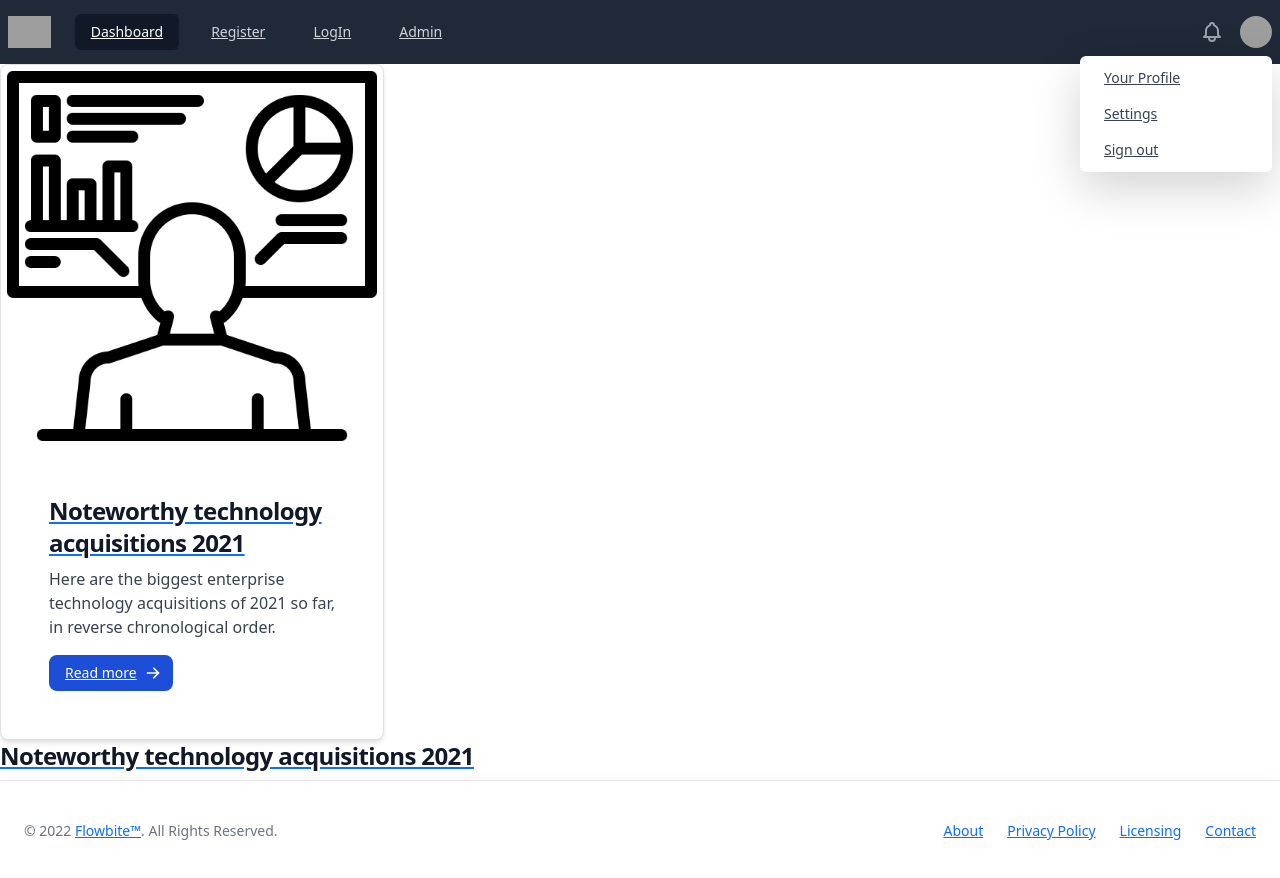
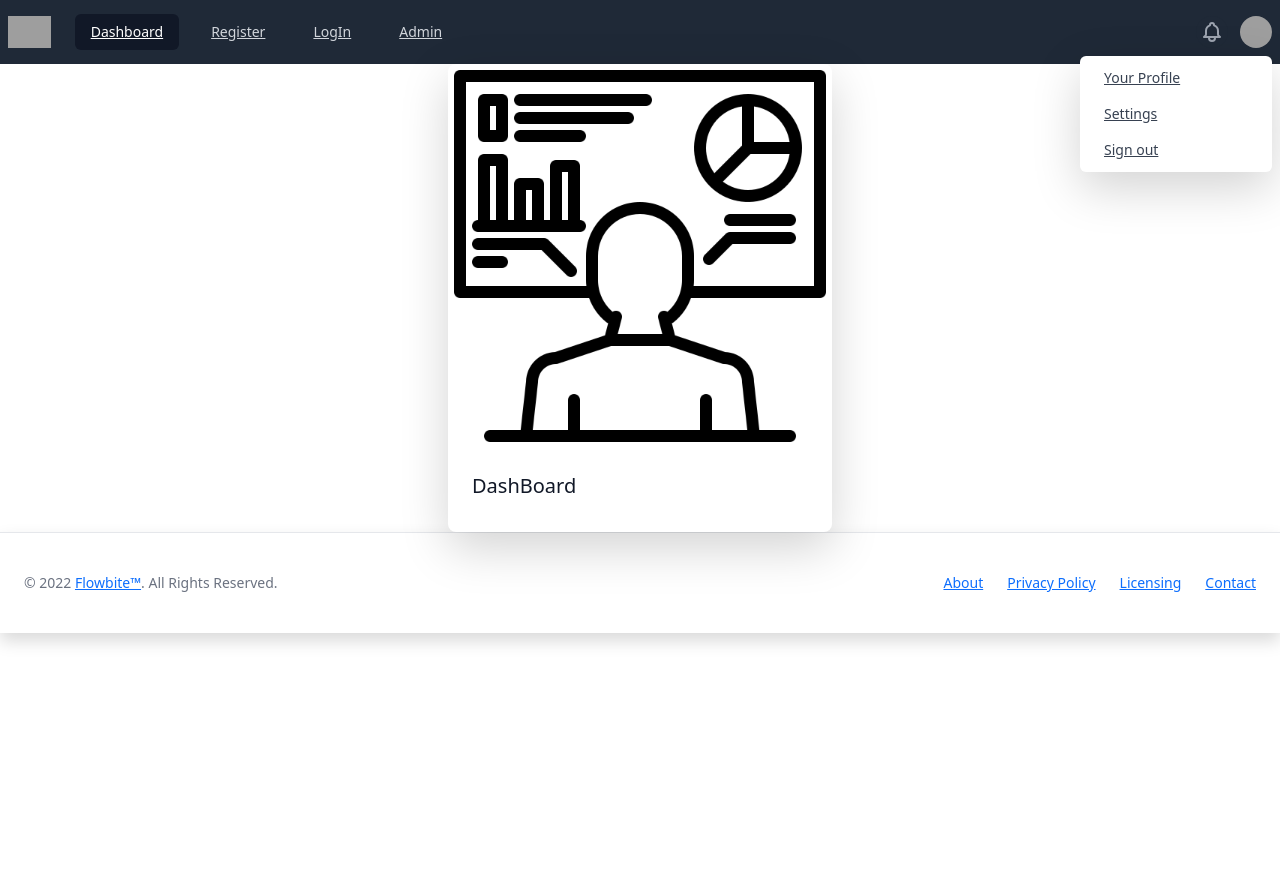
Before and after one commit to lamba-adi/project1, an Angular app: page / in a window 1280 px wide. Shown: the top 878 px of the page. After the commit the page ends 800 px from the top, so only its background shows below. Built offline with nearby package versions, Linux system fonts and the light colour scheme; grey boxes are pictures that could not be loaded.

Commit message:
Update mainwindow.component.html

```diff
--- a/src/app/components/mainwindow/mainwindow.component.html
+++ b/src/app/components/mainwindow/mainwindow.component.html
@@ -1,29 +1,10 @@
-<!--<div class="flex justify-center" routerLink="/LogIn">
+<div class="flex justify-center" routerLink="/DashBoard">
     <div class="rounded-lg shadow-lg bg-white max-w-sm" >
-      <a href="#!" data-mdb-ripple="true" data-mdb-ripple-color="light">
+      <a data-mdb-ripple="true" data-mdb-ripple-color="light">
         <img class="rounded-t-lg" src="../../../assets/DashBoard.png" alt=""/>
       </a>
       <div class="p-6">
         <h5 class="text-gray-900 text-xl font-medium mb-2 justify-center">DashBoard</h5>
       </div>
     </div>
-  </div>-->
-
-  <div class="max-w-sm bg-white rounded-lg border border-gray-200 shadow-md dark:bg-gray-800 dark:border-gray-700" >
-    <a href="#">
-        <img class="rounded-t-lg" src="../../../assets/DashBoard.png" alt="" routerLink="/DashBoard"/>
-    </a>
-    <div class="p-5">
-        <a href="#">
-            <h5 class="mb-2 text-2xl font-bold tracking-tight text-gray-900 dark:text-white">Noteworthy technology acquisitions 2021</h5>
-        </a>
-        <p class="mb-3 font-normal text-gray-700 dark:text-gray-400">Here are the biggest enterprise technology acquisitions of 2021 so far, in reverse chronological order.</p>
-        <a href="#" class="inline-flex items-center py-2 px-3 text-sm font-medium text-center text-white bg-blue-700 rounded-lg hover:bg-blue-800 focus:ring-4 focus:outline-none focus:ring-blue-300 dark:bg-blue-600 dark:hover:bg-blue-700 dark:focus:ring-blue-800">
-            Read more
-            <svg aria-hidden="true" class="ml-2 -mr-1 w-4 h-4" fill="currentColor" viewBox="0 0 20 20" xmlns="http://www.w3.org/2000/svg"><path fill-rule="evenodd" d="M10.293 3.293a1 1 0 011.414 0l6 6a1 1 0 010 1.414l-6 6a1 1 0 01-1.414-1.414L14.586 11H3a1 1 0 110-2h11.586l-4.293-4.293a1 1 0 010-1.414z" clip-rule="evenodd"></path></svg>
-        </a>
-    </div>
-</div>
-<a href="#">
-    <h5 class="mb-2 text-2xl font-bold tracking-tight text-gray-900 dark:text-white" routerLink="/DashBoard">Noteworthy technology acquisitions 2021</h5>
-</a>
+  </div>
```
